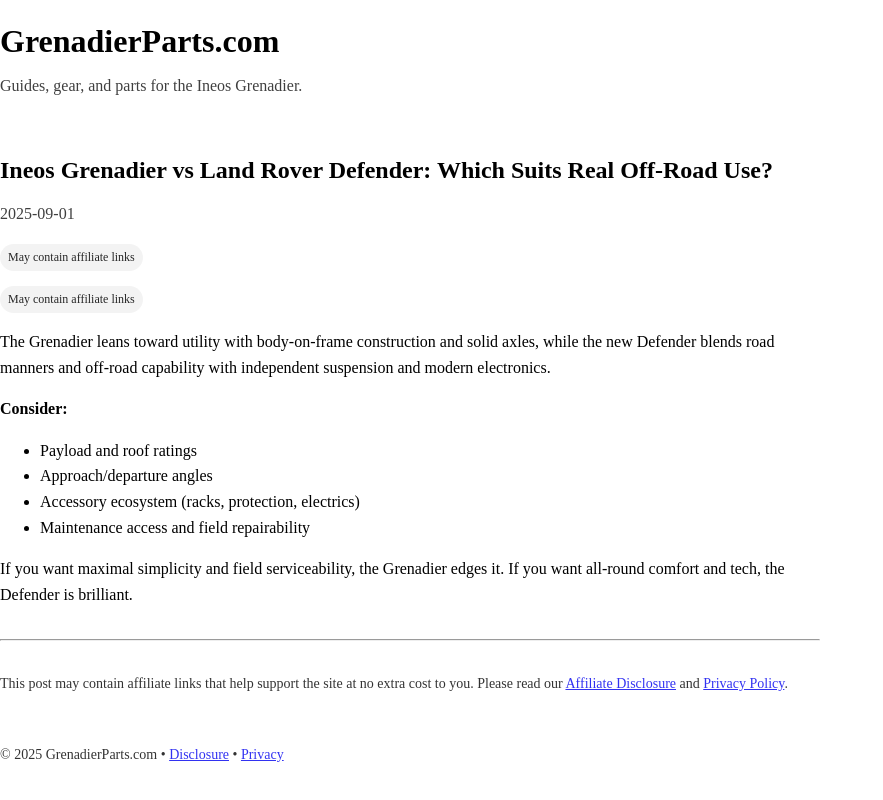
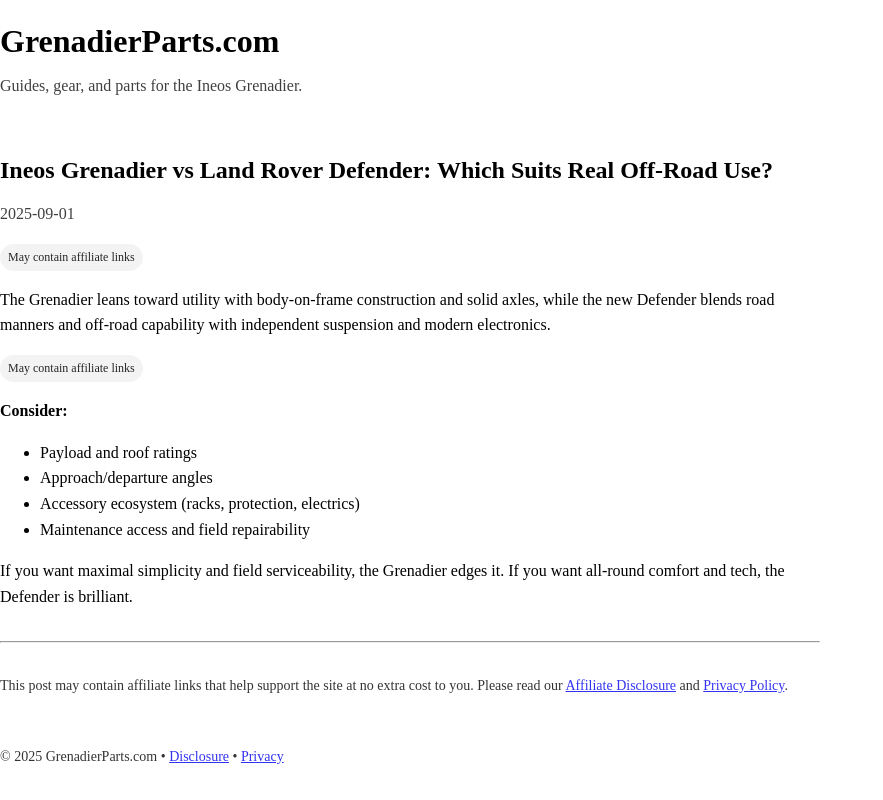
Before and after one commit to jamesrees22/grenadierparts, a Next.js app: page /posts/defender-vs-grenadier in a window 1280 px wide. Shown: the whole page, without its empty margins (0-883 px from the left). Built offline with nearby package versions, Linux system fonts and the light colour scheme; no server answers.

Commit message:
feat(posts): render markdown with react-markdown and inject AffiliateBadge after first paragraph

```diff
--- a/app/posts/[slug]/page.tsx
+++ b/app/posts/[slug]/page.tsx
@@ -1,3 +1,6 @@
+import React from "react";
+import ReactMarkdown from "react-markdown";
+import remarkGfm from "remark-gfm";
 import AdSenseBlock from "@/components/AdSenseBlock";
 import AffiliateBadge from "@/components/AffiliateBadge";
 import { getPostBySlug } from "@/lib/posts";
@@ -11,29 +14,38 @@
     return <div>Not found</div>;
   }
 
+  // Split markdown into first paragraph + the rest (split on first blank line)
+  const parts = post.content_md.split(/\n\s*\n/);
+  const firstBlock = parts[0] ?? "";
+  const restBlocks = parts.slice(1).join("\n\n");
+
   return (
     <article style={{ maxWidth: 820 }}>
       <h1>{post.title}</h1>
       <p style={{ opacity: 0.75, marginTop: -8 }}>{post.date}</p>
 
-      {/* Badge below date */}
+      {/* Small badge just under date for consistency */}
       <div style={{ margin: "6px 0 14px" }}>
         <AffiliateBadge />
       </div>
 
-      {/* Top ad */}
+      {/* Top ad (replace slot ID after AdSense approval) */}
       <AdSenseBlock
         data-ad-slot="1234567890"
         data-ad-format="auto"
         data-full-width-responsive="true"
       />
 
-      {/* Inject badge again just before the markdown content */}
-      <div style={{ margin: "14px 0" }}>
+      {/* Render first paragraph */}
+      <ReactMarkdown remarkPlugins={[remarkGfm]}>{firstBlock}</ReactMarkdown>
+
+      {/* Inject badge INSIDE the content flow, right after first paragraph */}
+      <div style={{ margin: "12px 0 16px" }}>
         <AffiliateBadge />
       </div>
 
-      <div dangerouslySetInnerHTML={{ __html: post.html }} />
+      {/* Render the remainder of the content */}
+      <ReactMarkdown remarkPlugins={[remarkGfm]}>{restBlocks}</ReactMarkdown>
 
       {/* Bottom ad */}
       <div style={{ marginTop: 24 }}>
```
